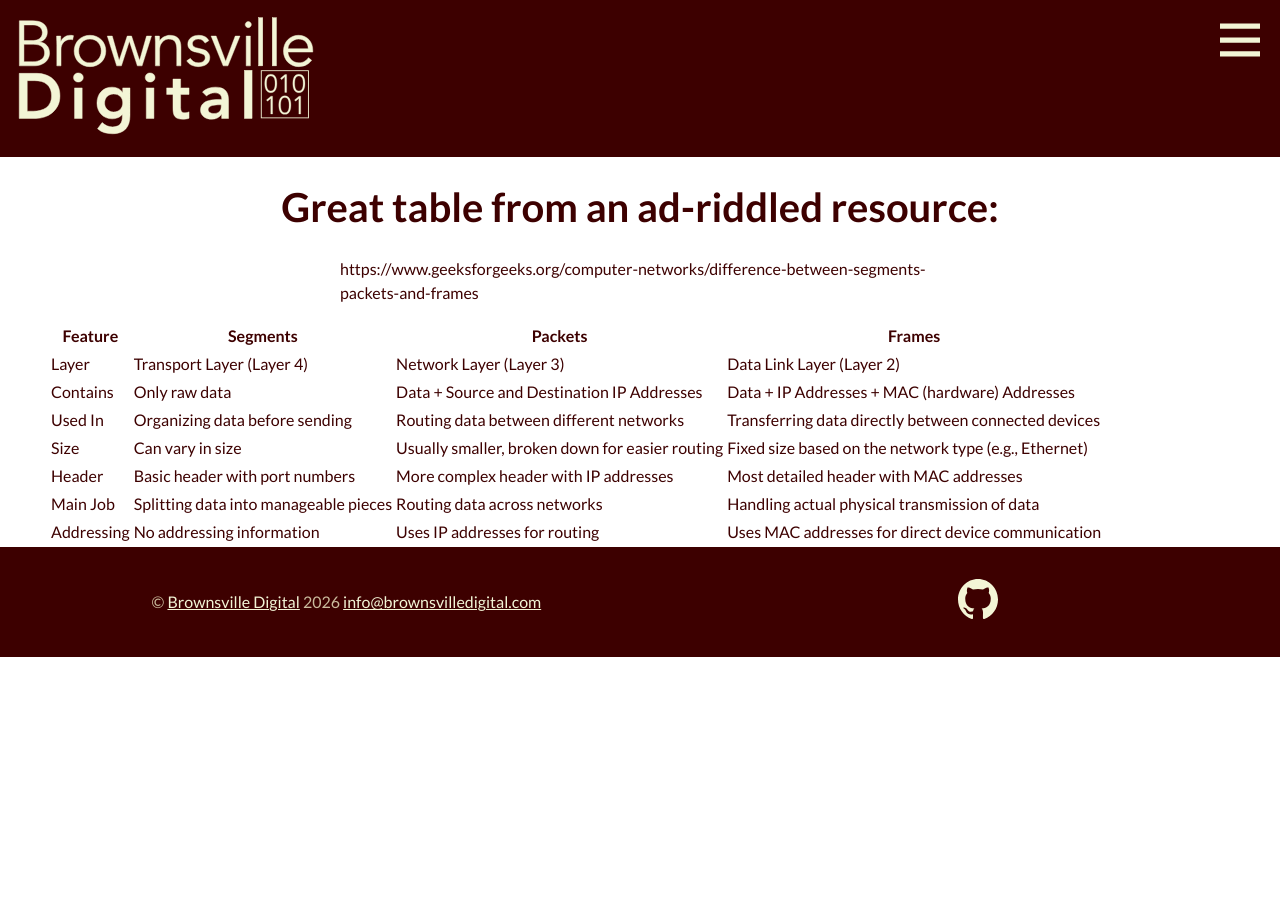
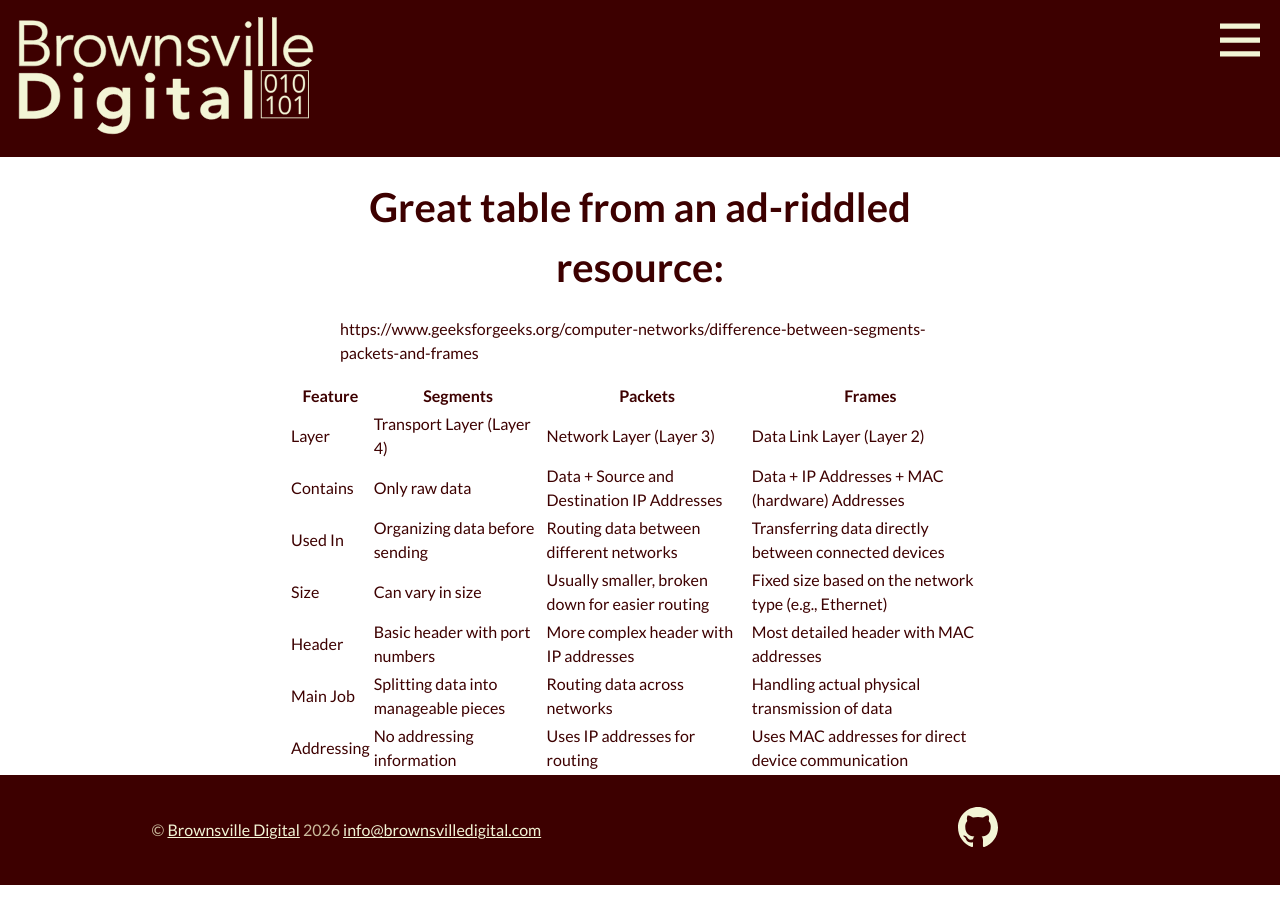
Before and after one commit to Brownsville-Digital/website, a Jekyll site: the page built from _posts/2026-05-01-segments-packets-frames.md, in a window 1280 px wide. Built offline with Jekyll 4.4.1, drawn with Linux system fonts in a browser that asks for light colours.

Commit message:
This might fix width issues on large screens.

```diff
--- a/styles/main.css
+++ b/styles/main.css
@@ -52,6 +52,11 @@ h3 {
 body.hero h2,
 body.hero h3 {
   text-align: center;
+}
+
+body.standard main>section {
+  margin: auto;
+  max-width: 800px;
 }
 
 #scrollToTop {
```
